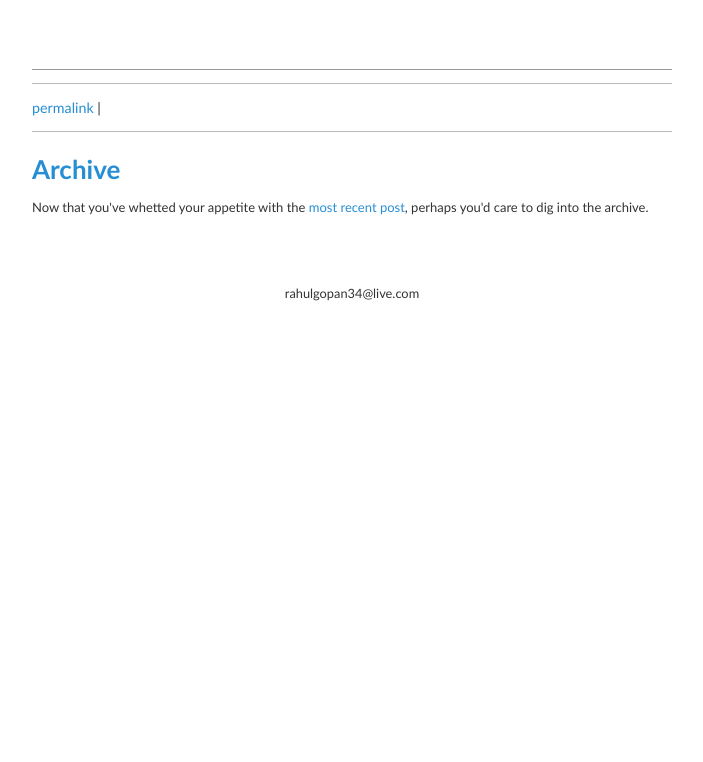
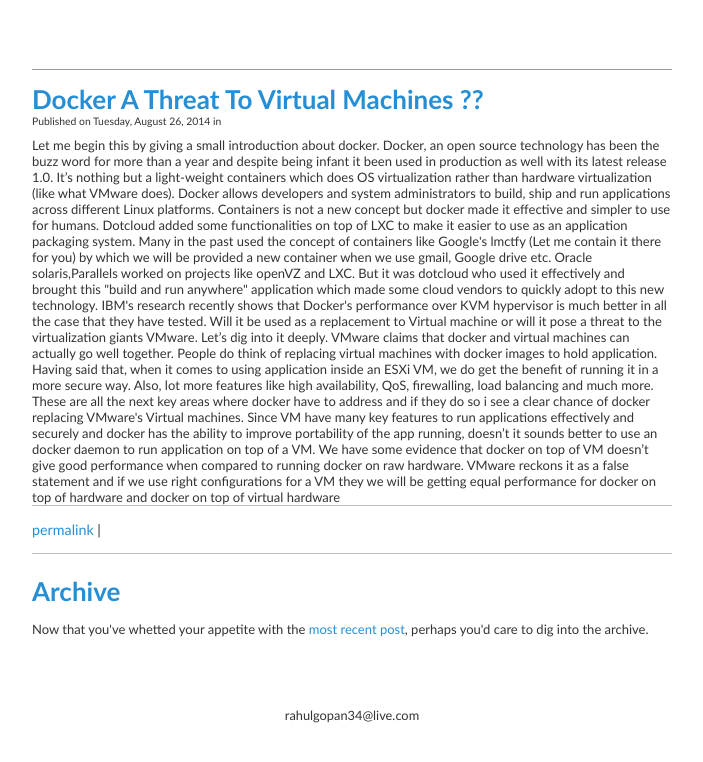
Before and after one commit to rahulgopan/rahulgopan.github.io, a Jekyll site: the page built from blog/index.html, in a window 1280 px wide. Shown: the top 762 px of the page, without its empty margins (288-991 px from the left). Built offline with Jekyll 4.4.1, drawn with Linux system fonts in a browser that asks for light colours; nearby versions of some CDN libraries; some web fonts are replaced; comment, search, counter and statistics services are not loaded; some of the changed lines change nothing that is shown.

Commit message:
Update and rename 08-26-2014-Docker-threat-to-Virtual-machines.html to 2014-08-26-Docker-A-threat-to-Virtual-machines-??.html

```diff
--- a/blog/_posts/08-26-2014-Docker-threat-to-Virtual-machines.html
+++ b/blog/_posts/2014-08-26-Docker-A-threat-to-Virtual-machines-??.html
@@ -1,5 +1,3 @@
-Docker - A threat to Virtual Machines??
-
 Let me begin this by giving a small introduction about docker. Docker, an open source technology has been the buzz word for more than a year and despite being infant it been used in production as well with its latest release 1.0. It’s nothing but a light-weight containers which does OS virtualization rather than hardware virtualization (like what VMware does). Docker allows developers and system administrators to build, ship and run applications across different Linux platforms.
 
 Containers is not a new concept but docker made it effective and simpler to use for humans. Dotcloud added some functionalities on top of LXC to make it easier to use as an application packaging system. Many in the past used the concept of containers like Google's lmctfy (Let me contain it there for you) by which we will be provided a new container when we use gmail, Google drive etc. Oracle solaris,Parallels worked on projects like openVZ and LXC. But it was dotcloud who used it effectively and brought this "build and run anywhere" application which made some cloud vendors to quickly adopt to this new technology.
```
